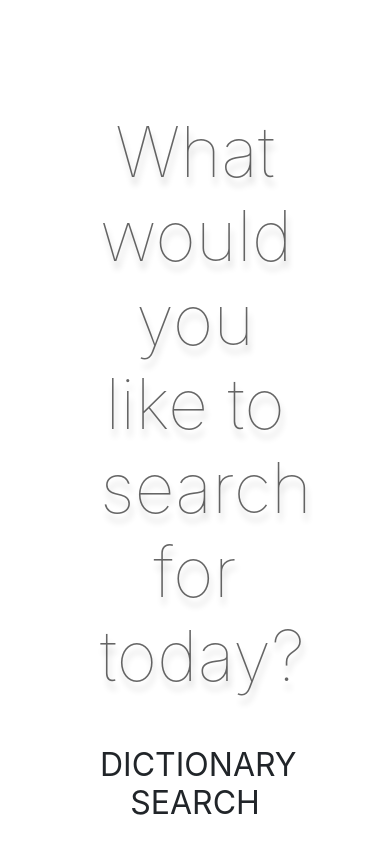
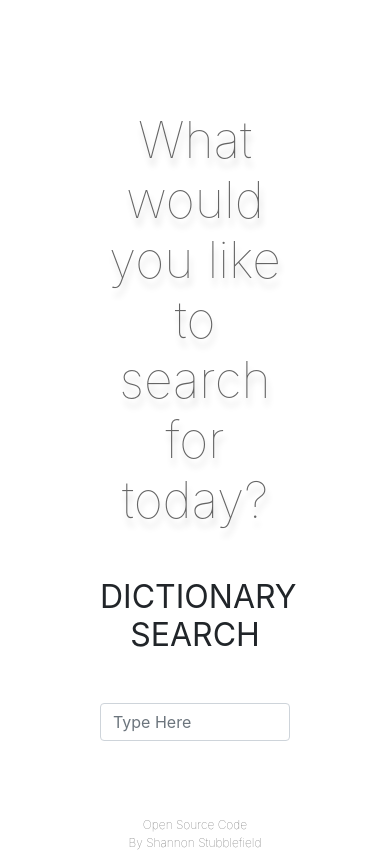
Before and after one commit to sastubblefield/dictionary-application, a React (Create React App) app: page / in a window 390 px wide. Shown: the top 852 px of the page. Built offline with nearby package versions, Linux system fonts and the light colour scheme.

Commit message:
responsive

```diff
--- a/src/App.css
+++ b/src/App.css
@@ -7,9 +7,9 @@
 .heading {
   text-align: center;
   font-size: 70px;
-  color: rgba(0,0,0,0.6);
-text-shadow: 2px 8px 6px rgba(0,0,0,0.2),
-                 0px -5px 35px rgba(255,255,255,0.3);
+  color: rgba(0, 0, 0, 0.6);
+  text-shadow: 2px 8px 6px rgba(0, 0, 0, 0.2),
+    0px -5px 35px rgba(255, 255, 255, 0.3);
 }
 h2 {
   text-align: center;
@@ -22,3 +22,8 @@ h2 {
 .results-styling {
   border-color: black;
 }
+@media (max-width: 750px) {
+  .heading {
+    font-size: 50px;
+  }
+}
```
